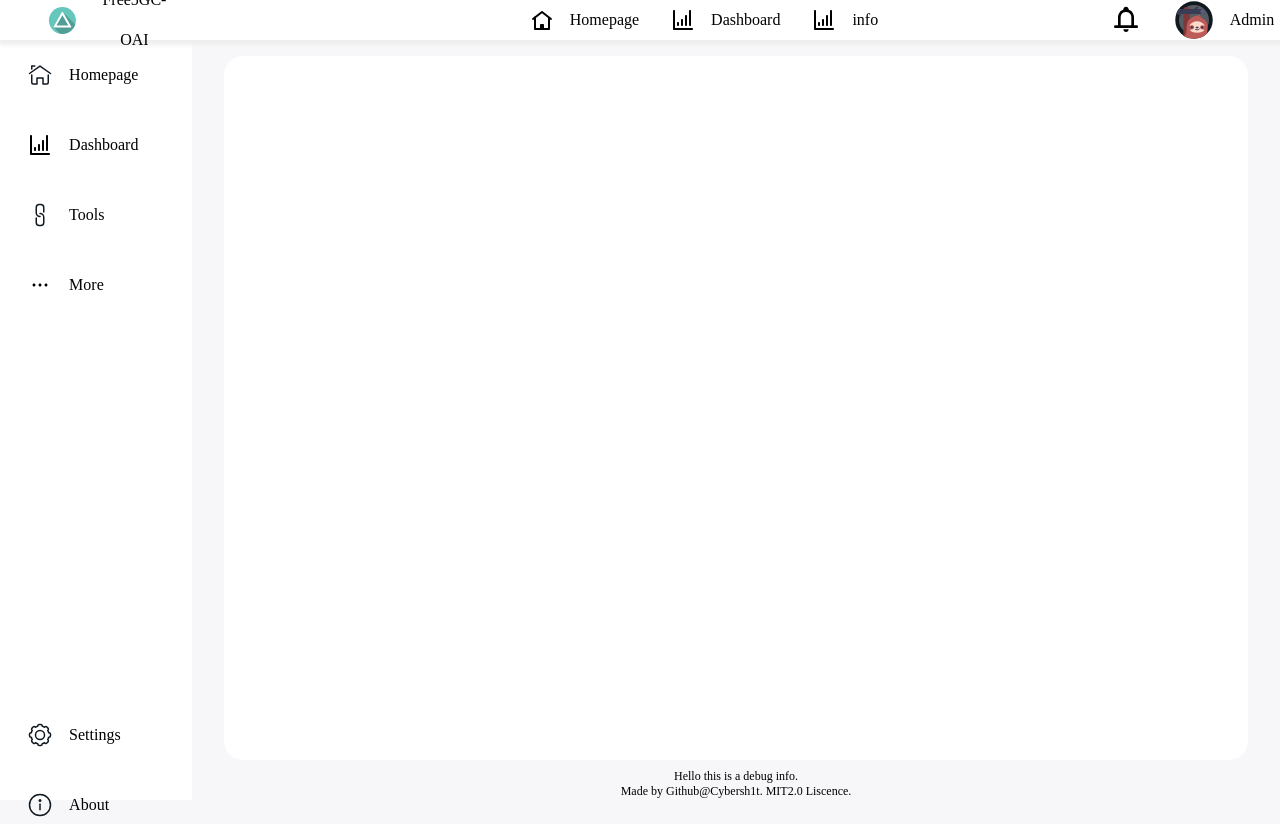
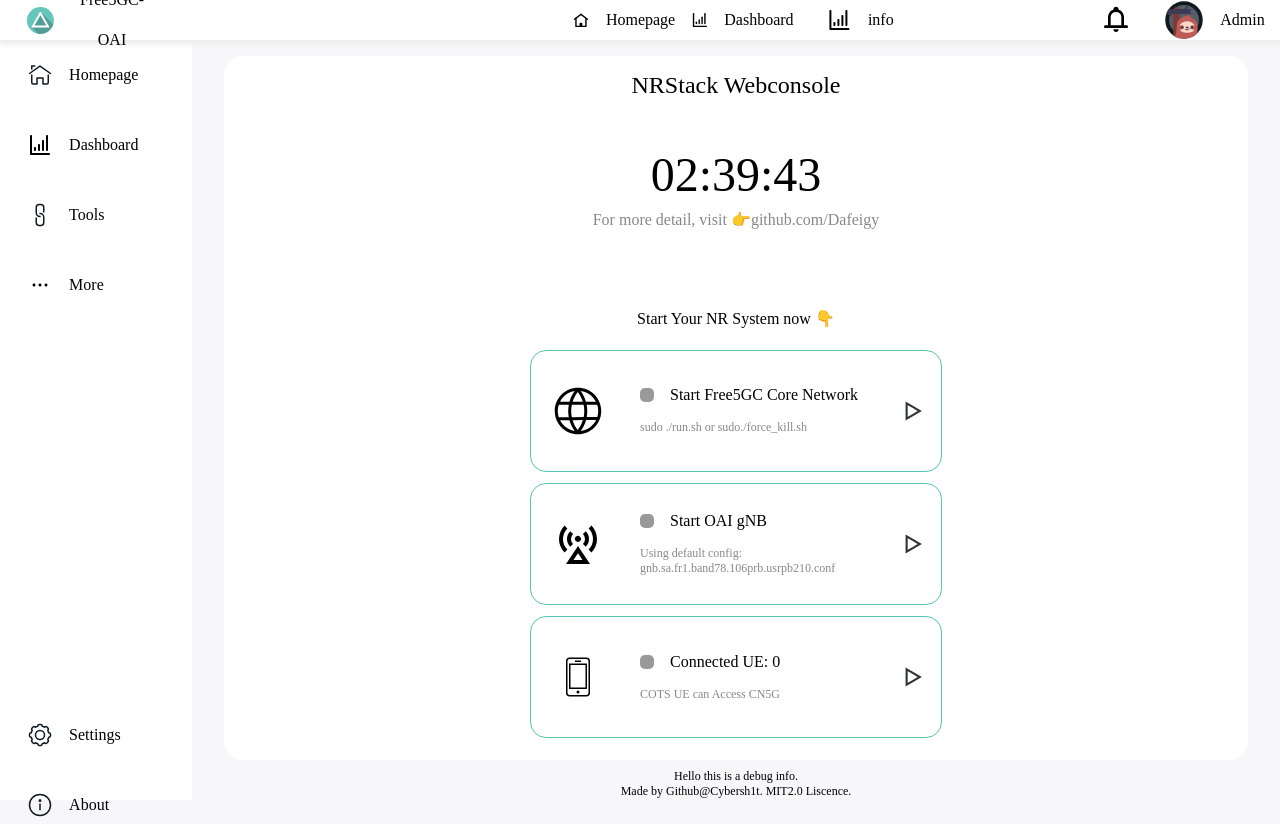
Before and after one commit to Dafeigy/OAI-Front, a plain HTML site: page index.html in a window 1280 px wide. Drawn offline with Linux system fonts and the light colour scheme.

Commit message:
<Update>:Homepage Finished.

```diff
--- a/index.html
+++ b/index.html
@@ -4,6 +4,8 @@
     <meta name="viewport" content="width=device-width, initial-scale=1.0">
     <title>OAI-Front</title>
     <link rel="stylesheet" href="style.css">
+    <script src="js/main.js"></script>
+    <script src="js/echarts.min.js"></script>
 </head>
 <body>
     <div id="header">
@@ -73,7 +75,7 @@
             <div id="container">
                 <div id="homepage-container">
                     <div id="homepage-AppName">NRStack Webconsole</div>
-                    <div id="homepage-time">341098340.00</div>
+                    <div id="homepage-time">23:59:59</div>
                     <div id="homepage-more-info">For more detail, visit 👉<a href="https://github.com/Dafeigy" target="_blank">github.com/Dafeigy</a></div>
                     <div id="homepage-start">Start Your NR System now 👇</div>
                     <div id="container-right"></div>
@@ -84,6 +86,9 @@
                             </div>
                             <div class="components-content">
                                 <div class="components-title">
+                                    <div class="status">
+
+                                    </div>
                                     Start Free5GC Core Network
                                 </div>
                                 <div class="components-details">
@@ -101,6 +106,9 @@
                             </div>
                             <div class="components-content">
                                 <div class="components-title">
+                                    <div class="status">
+
+                                    </div>
                                     Start OAI gNB
                                 </div>
                                 <div class="components-details">
@@ -119,6 +127,9 @@
                             </div>
                             <div class="components-content">
                                 <div class="components-title">
+                                    <div class="status">
+
+                                    </div>
                                     Connected UE: 0
                                 </div>
                                 <div class="components-details">
--- /dev/null
+++ b/js/main.js
@@ -0,0 +1,19 @@
+function getCurrentTime() {
+    var now = new Date();
+
+    var hours = now.getHours();
+    var minutes = now.getMinutes();
+    var seconds = now.getSeconds();
+
+    // 如果是单个数字，前面补0
+    hours = hours < 10 ? '0' + hours : hours;
+    minutes = minutes < 10 ? '0' + minutes : minutes;
+    seconds = seconds < 10 ? '0' + seconds : seconds;
+
+    return hours + ':' + minutes + ':' + seconds;
+}
+
+// 定时器，每秒更新一次div#time的内容
+setInterval(function() {
+    document.getElementById('homepage-time').innerHTML = getCurrentTime();
+}, 1000);
--- a/style.css
+++ b/style.css
@@ -26,7 +26,7 @@
 }
 #logo{
     position: absolute;
-    left: 3rem;
+    left: 2%;
     height: 10%;
     display: flex;
     margin: auto;
@@ -149,24 +149,27 @@
 }
 
 #header-middle{
-
+    width: 40% !important;
+    height: 100%;
     position: absolute;
     left: 50%;
+    transform: translate(-30%,0);
     display: flex;
     align-items: center;
     justify-content: center;
 }
-#header-middle>div{
+#header-middle >div{
     display: flex;
     justify-content: center;
     align-items: center;
-    margin: 1rem;
+    margin: 0.5rem;
+    width: 20%;
 }
 #header-right{
     width: 5vw;
     /* background-color: coral; */
     position: absolute;
-    right: 1rem;
+    right: 2%;
     display: flex;
     justify-content: center;
     align-items: center;
@@ -323,6 +326,34 @@
     color: rgb(88, 196, 179);
 }
 
-#homepage-container{
+
+/* DEBUG TRIGER */
+/* #homepage-container{
     display: none;
+} */
+
+.status{
+    width: 14px;
+    height: 14px;
+    background-color: #999;
+    margin-right: 1rem;
+    border-radius: 5px;
 }
+
+.components-title{
+    display: flex;
+    align-items: center;
+
+}
+
+#header-middle>div{
+    cursor: pointer;
+    transition: all 0.4s;
+    /* width: 50%; */
+}
+
+#header-middle>div:hover{
+    background-color: #eee;
+    transition: all 0.4s;
+    border-radius: 15px 15px 0 0 ;
+}
```
